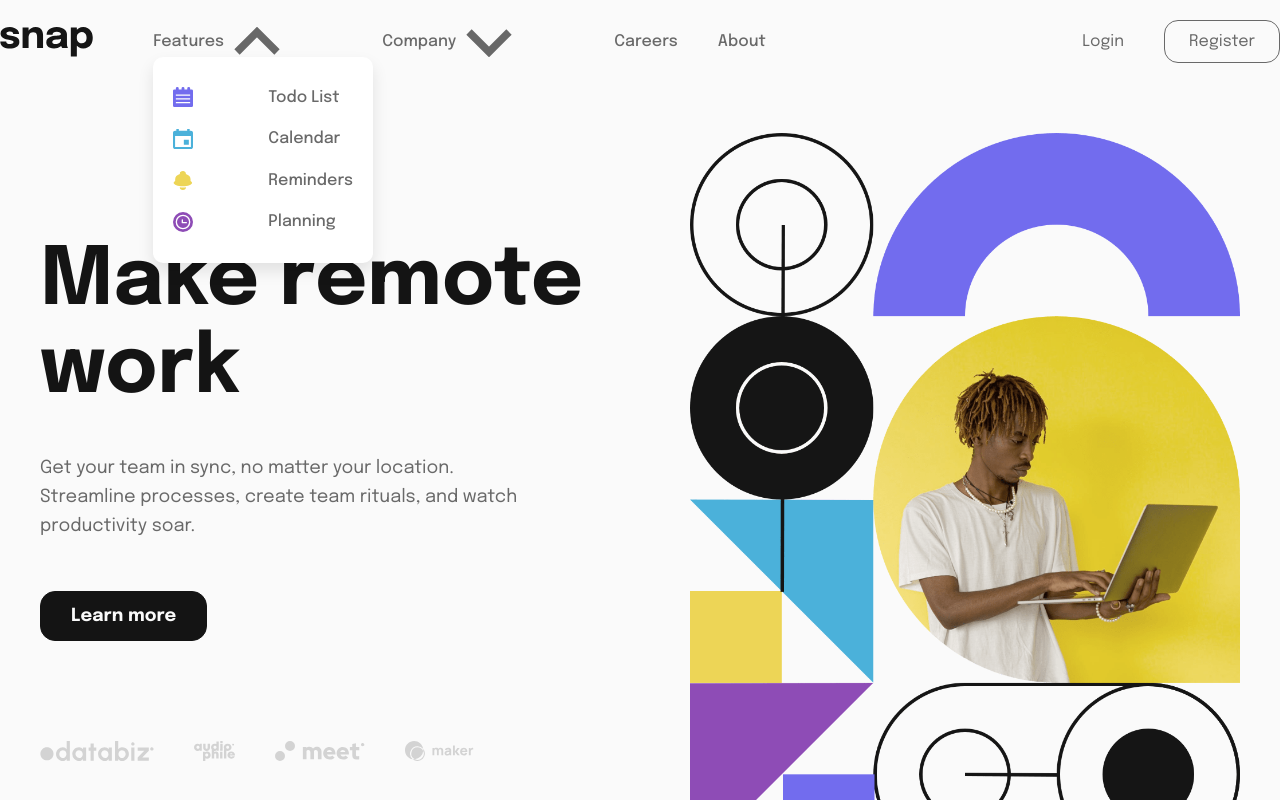
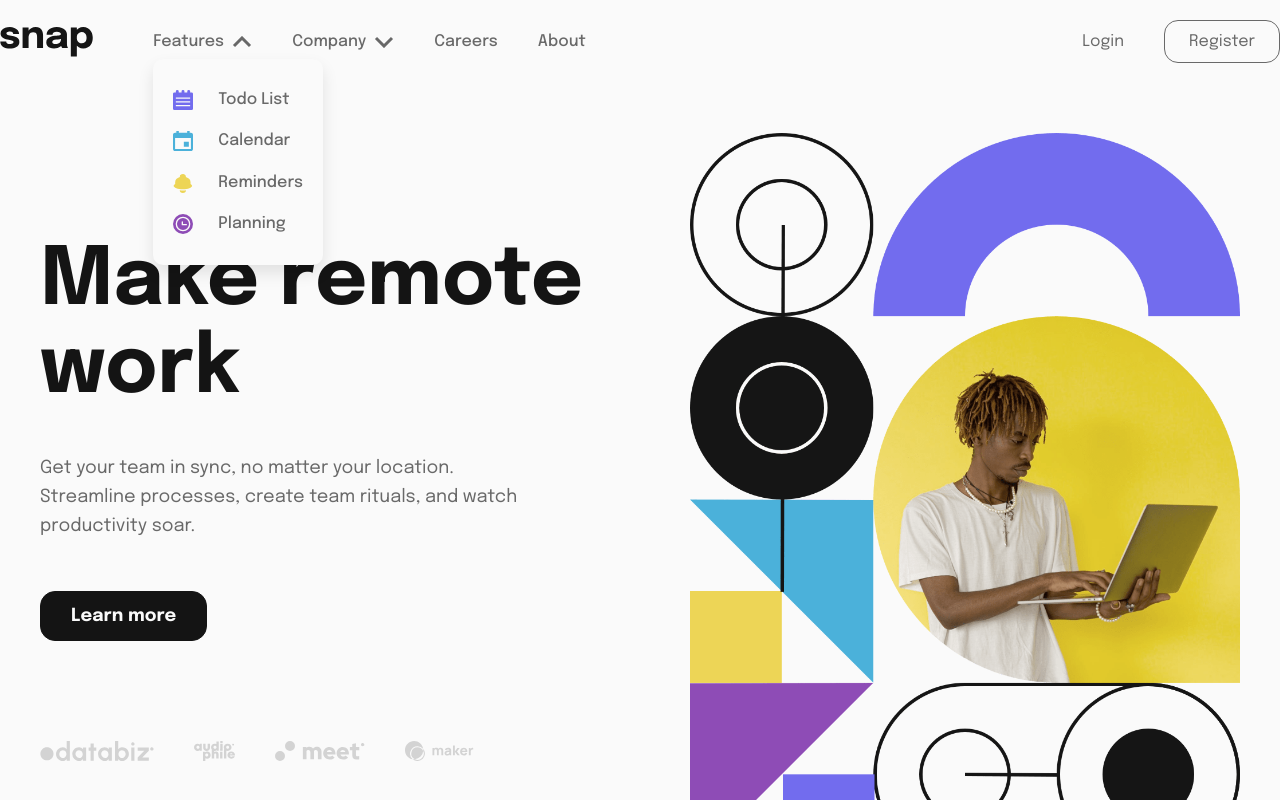
Before and after one commit to 7maylord/Snap-landing, a website built with Vite: page index.html in a window 1280 px wide. Both pictures are taken after a click on the link "Features". Shown: the top 800 px of the page. Built offline with nearby package versions, Linux system fonts and the light colour scheme.

Commit message:
arrow fixes

```diff
--- a/index.html
+++ b/index.html
@@ -10,15 +10,15 @@
   <body>
     <nav class="container navbar">
       <div class="navbar-brand">
-        <img src="/images/logo.svg" alt="Snap Logo" />
+        <img src="/images/logo.svg" class="snap-logo" alt="Snap Logo" />
         <div class="nav-links">
           <div class="dropdown">
             <a href="#" class="dropdown-toggle">Features <img src="/images/icon-arrow-down.svg" alt="Arrow Down" class="arrow" /></a>
             <div class="dropdown-menu">
-              <a href="#" class="dropdown-item"><img src="/images/icon-todo.svg" alt="" /> Todo List</a>
-              <a href="#" class="dropdown-item"><img src="/images/icon-calendar.svg" alt="" /> Calendar</a>
-              <a href="#" class="dropdown-item"><img src="/images/icon-reminders.svg" alt="" /> Reminders</a>
-              <a href="#" class="dropdown-item"><img src="/images/icon-planning.svg" alt="" /> Planning</a>
+              <a href="#" class="dropdown-item"><img src="/images/icon-todo.svg" alt="Todo List" />Todo List</a>
+              <a href="#" class="dropdown-item"><img src="/images/icon-calendar.svg" alt="Calendar" />Calendar</a>
+              <a href="#" class="dropdown-item"><img src="/images/icon-reminders.svg" alt="Reminders" />Reminders</a>
+              <a href="#" class="dropdown-item"><img src="/images/icon-planning.svg" alt="Planning" />Planning</a>
             </div>
           </div>
           <div class="dropdown">
--- a/src/style.css
+++ b/src/style.css
@@ -43,7 +43,7 @@ body {
   align-items: center;
 }
 
-.navbar-brand img {
+.snap-logo {
   height: 30px;
   margin-right: 60px;
 }
@@ -67,6 +67,12 @@ body {
 }
 
 /* Dropdown styling */
+.arrow {
+  width: 20px;
+  height: auto;
+  transition: transform 0.2s;
+}
+
 .dropdown {
   position: relative;
   display: inline-block;
@@ -82,7 +88,7 @@ body {
 .dropdown-menu {
   display: none;
   position: absolute;
-  background-color: white;
+  background-color: var(--almost-white);
   min-width: 160px;
   box-shadow: 0px 8px 16px 0px rgba(0,0,0,0.1);
   border-radius: 10px;
@@ -104,6 +110,7 @@ body {
 .dropdown-item img {
   width: 20px;
   height: 20px;
+  margin-right: 10px;
 }
 
 .auth-buttons {
@@ -245,7 +252,7 @@ body {
   right: 0;
   width: 250px;
   height: 100vh;
-  background-color: white;
+  background-color: var(--almost-white);
   z-index: 100;
   padding: 20px;
   transform: translateX(100%);
```
Also changed, not shown: 1 other file.
